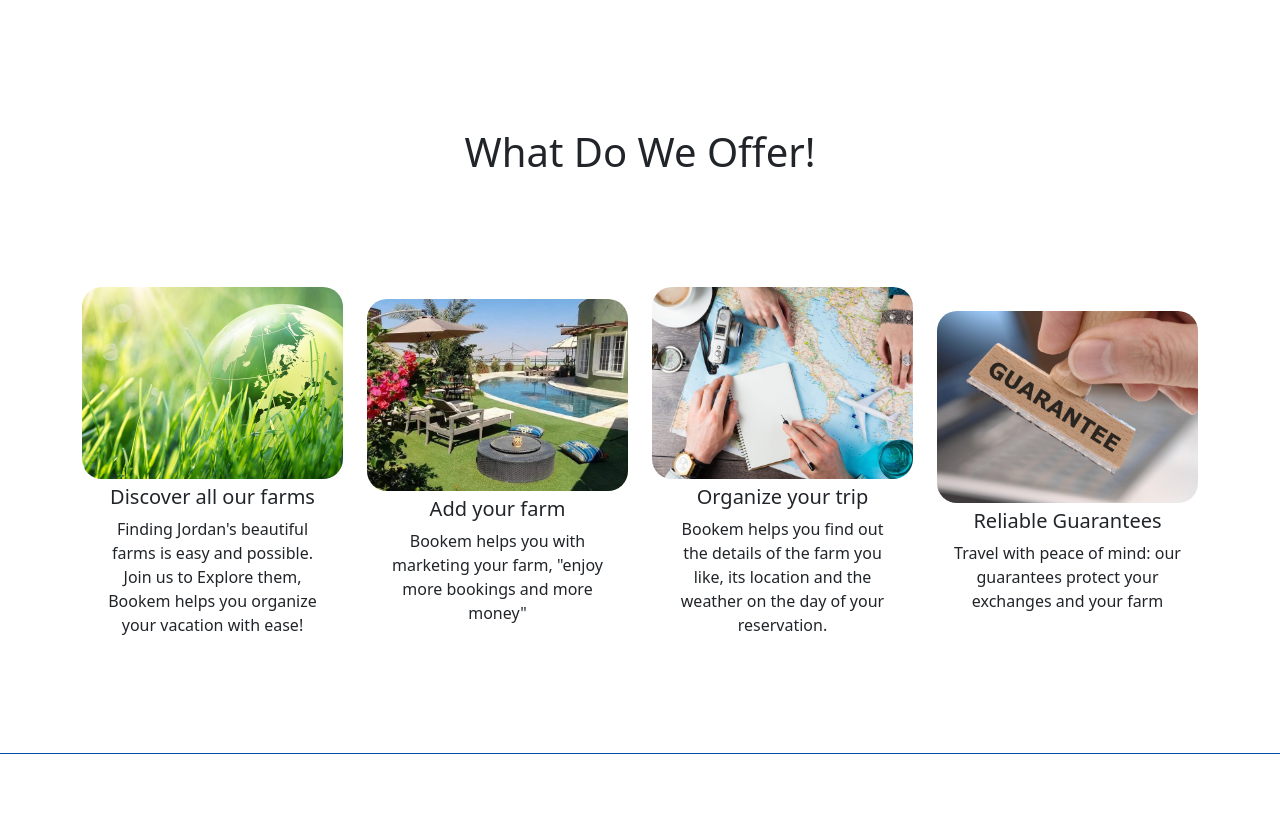
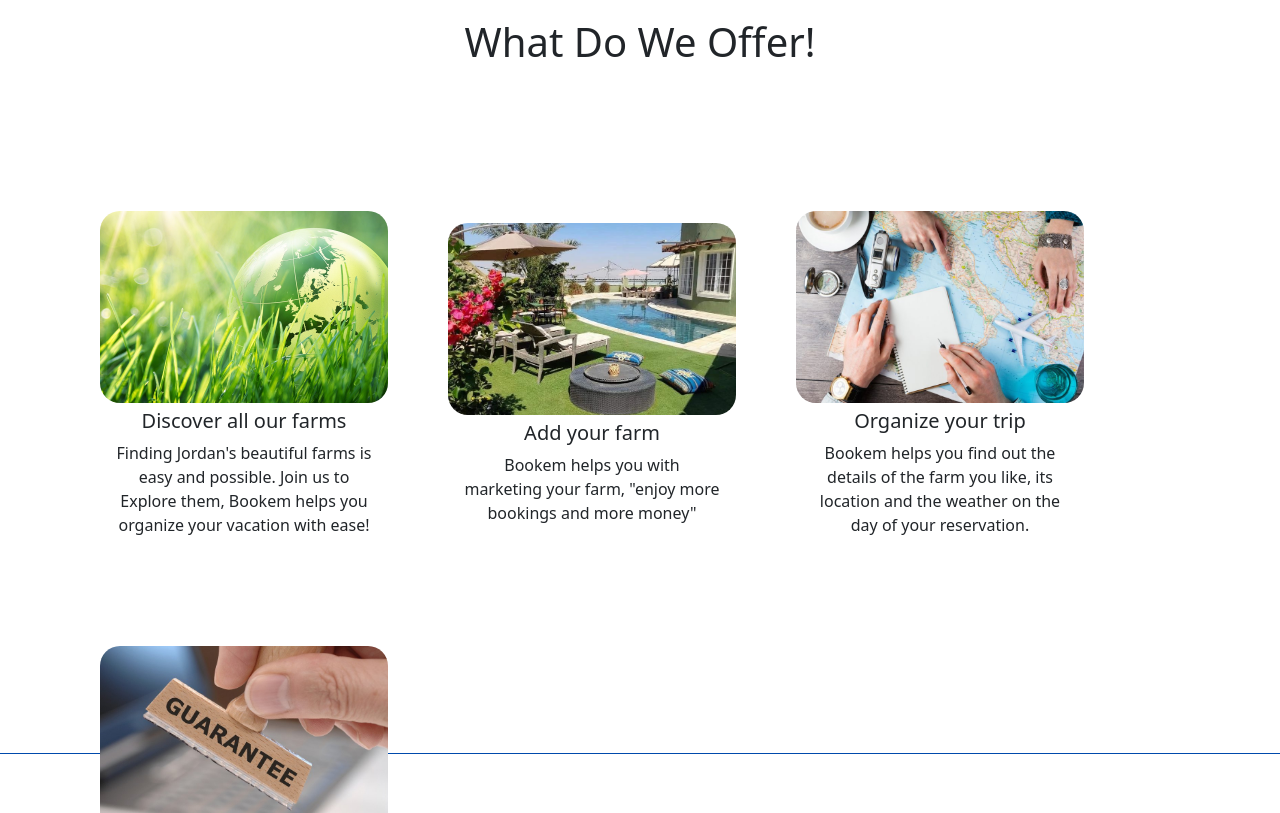
Before and after one commit to BookemProject/bookem-front-end, a React (Create React App) app: page / in a window 1280 px wide. Shown: the part 1700-2513 px from the top of the page. Built offline with nearby package versions, Linux system fonts and the light colour scheme.

Commit message:
Cards Fixed

```diff
--- a/src/Components/CardsContainers.js
+++ b/src/Components/CardsContainers.js
@@ -119,7 +119,8 @@ class CardsContainers extends React.Component {
                   <Card style={{ width: "18rem" }} id="card" key={item._id}>
                     <Card.Img variant="top" src={item.imgURL} id="cardImg"  />
                     <Card.Body id="info" style={{ margin: "-10px 0px" }}>
-                      <Card.Title id="cardTitle">{item.farmName}</Card.Title>
+                      <Card.Title id="cardTitle">{item.farmName} </Card.Title>
+                      <Card.Text id="cardText">Price : {item.price} JD's</Card.Text>
                       <Card.Text id="cardText">{item.location}</Card.Text>
 
                       <Button variant="outline-secondary" id="ButtonDesign" onClick={() => {this.props.passItem(item)}}><Link id="btninner" style={{ textDecoration: 'none', color:"white"}} to="/farminfo">More Details</Link></Button>
--- a/src/Styles/Cards.css
+++ b/src/Styles/Cards.css
@@ -130,6 +130,7 @@
     opacity: 1;
 }
 
+
 #wrapper {
     display: flex;
     flex-wrap: wrap;
--- a/src/Styles/Profile.css
+++ b/src/Styles/Profile.css
@@ -10,3 +10,9 @@
 #userImage {
     border-radius: 100%;
 }
+
+.row-cols-lg-4>* {
+    flex: 0 0 auto;
+    width:fit-content;
+    padding: 30px;
+}
```
